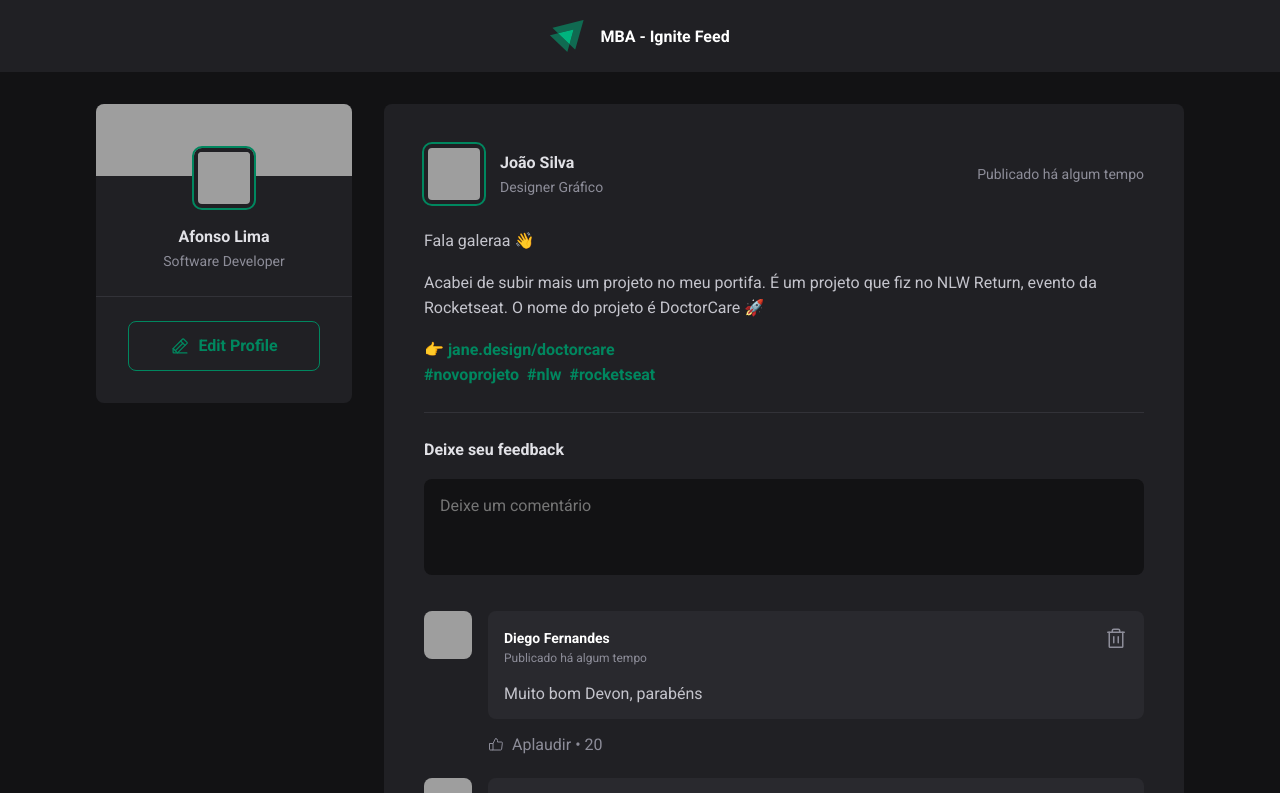
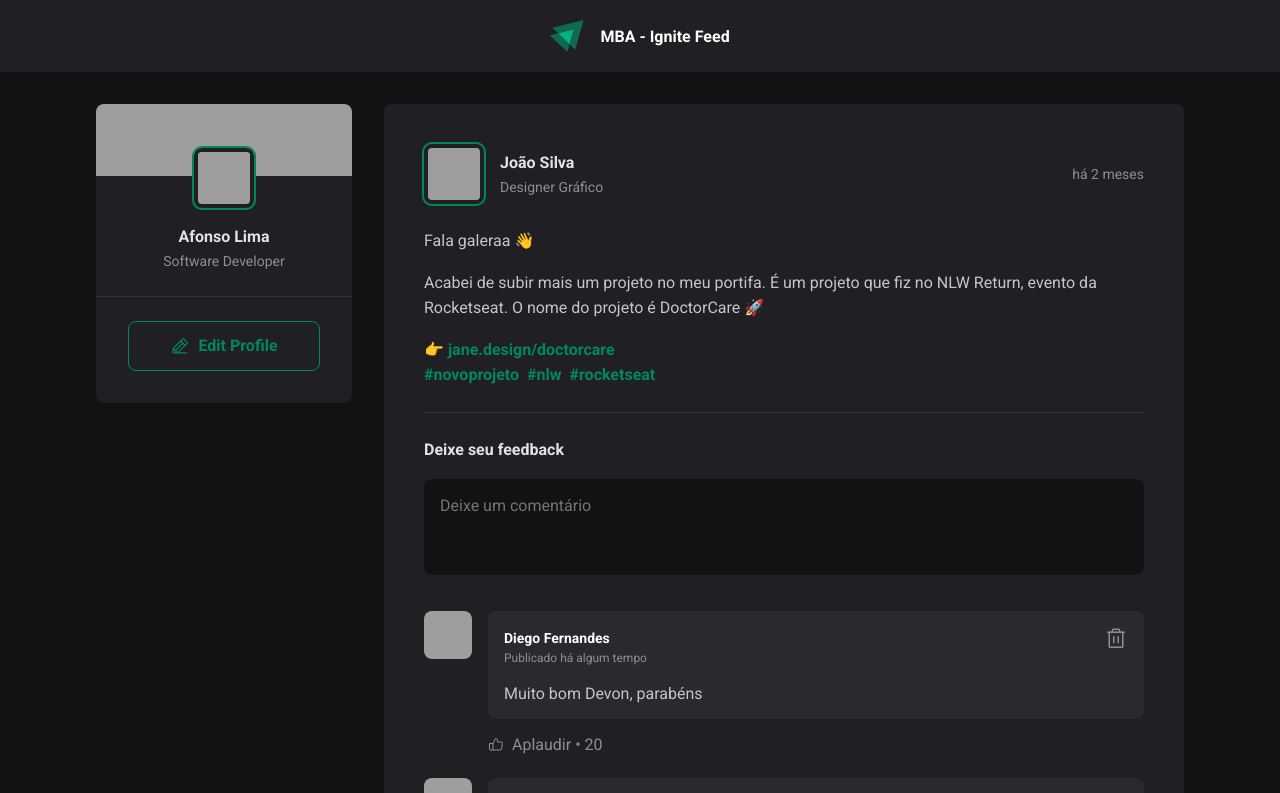
Before and after one commit to afonsolimajr/mba-ignite-feed, a React (Vite) app: page / in a window 1280 px wide. Shown: the top 793 px of the page. Built offline with nearby package versions, Linux system fonts and the light colour scheme; grey boxes are pictures that could not be loaded.

Commit message:
post properties and date format

```diff
--- a/package.json
+++ b/package.json
@@ -10,6 +10,7 @@
     "preview": "vite preview"
   },
   "dependencies": {
+    "date-fns": "^4.1.0",
     "phosphor-react": "^1.4.1",
     "react": "^18.3.1",
     "react-dom": "^18.3.1"
--- a/src/components/Post.jsx
+++ b/src/components/Post.jsx
@@ -1,8 +1,22 @@
+import { format, formatDistanceToNow } from "date-fns";
+import ptBr from "date-fns/locale/pt-BR";
 import { Avatar } from "./Avatar";
 import { Comment } from "./Comment";
 import styles from "./Post.module.css";
 
 export function Post({ author, publishedAt }) {
+  const publishedDateFormatted = format(
+    publishedAt,
+    "d 'de' LLLL 'às' HH:mm'h'",
+    {
+      locale: ptBr,
+    }
+  );
+  const publishedDateRelativeToNow = formatDistanceToNow(publishedAt, {
+    locale: ptBr,
+    addSuffix: true,
+  });
+
   return (
     <article className={styles.post}>
       <header>
@@ -14,8 +28,8 @@
           </div>
         </div>
 
-        <time title="2025-01-03 16:35:30" dateTime="2025-01-03 16:35:30">
-          Publicado há algum tempo
+        <time title={publishedDateFormatted} dateTime={publishedAt}>
+          {publishedDateRelativeToNow}
         </time>
       </header>
 
```
Also changed, not shown: 1 other file (tests, documents, lock files or other folders).
